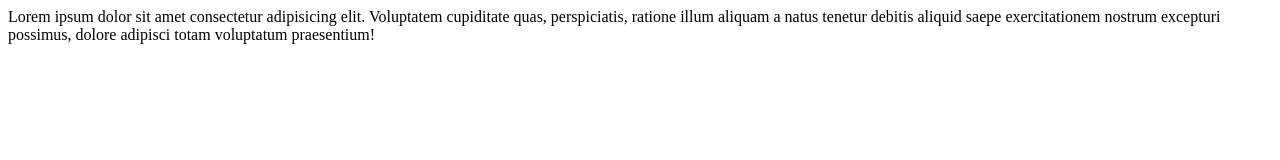
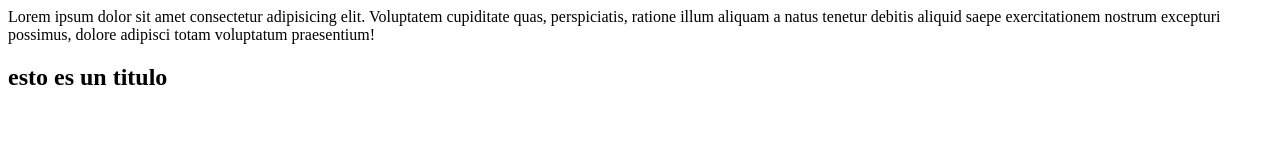
Before and after one commit to Jila06/Prueba1, a plain HTML site: page index.html in a window 1280 px wide. Drawn offline with Linux system fonts and the light colour scheme.

Commit message:
blah blah

```diff
--- a/index.html
+++ b/index.html
@@ -1 +1,3 @@
 <p>Lorem ipsum dolor sit amet consectetur adipisicing elit. Voluptatem cupiditate quas, perspiciatis, ratione illum aliquam a natus tenetur debitis aliquid saepe exercitationem nostrum excepturi possimus, dolore adipisci totam voluptatum praesentium!</p>
+
+<h2>esto es un titulo</h2>
```
